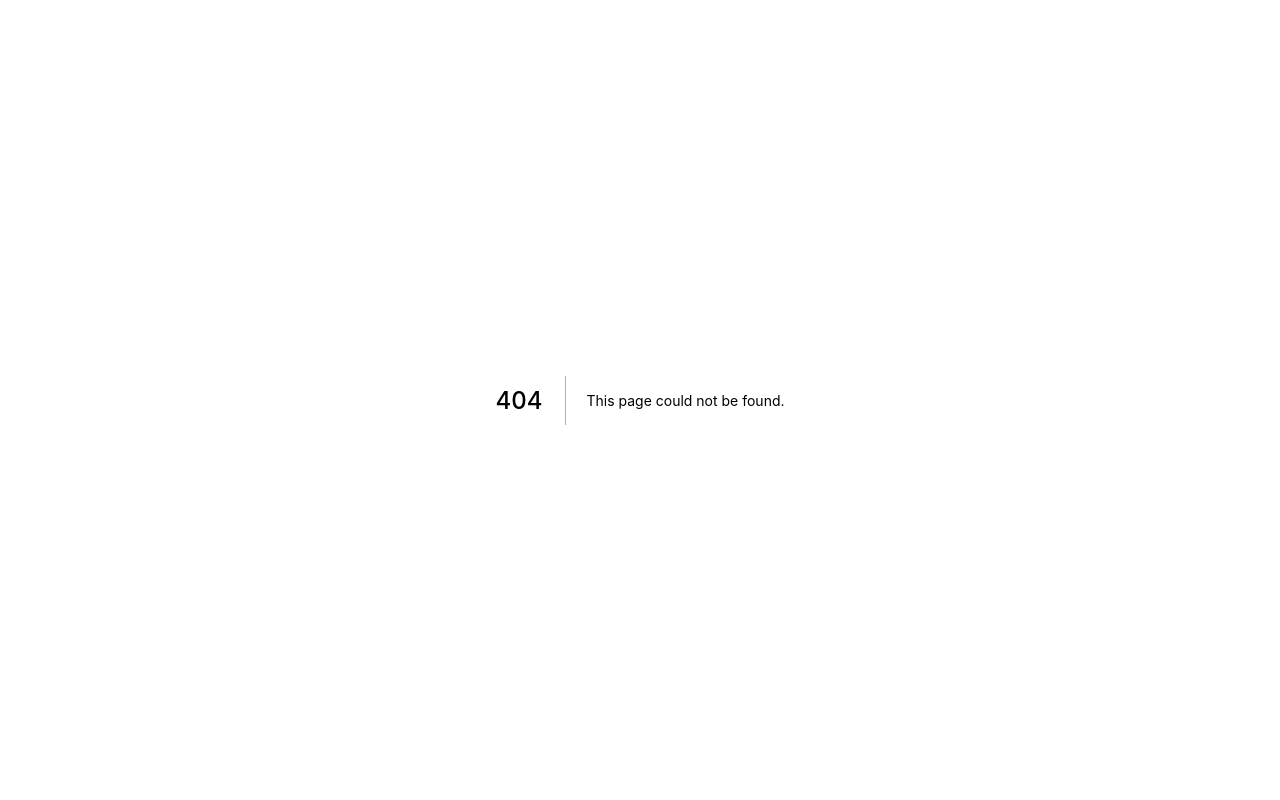
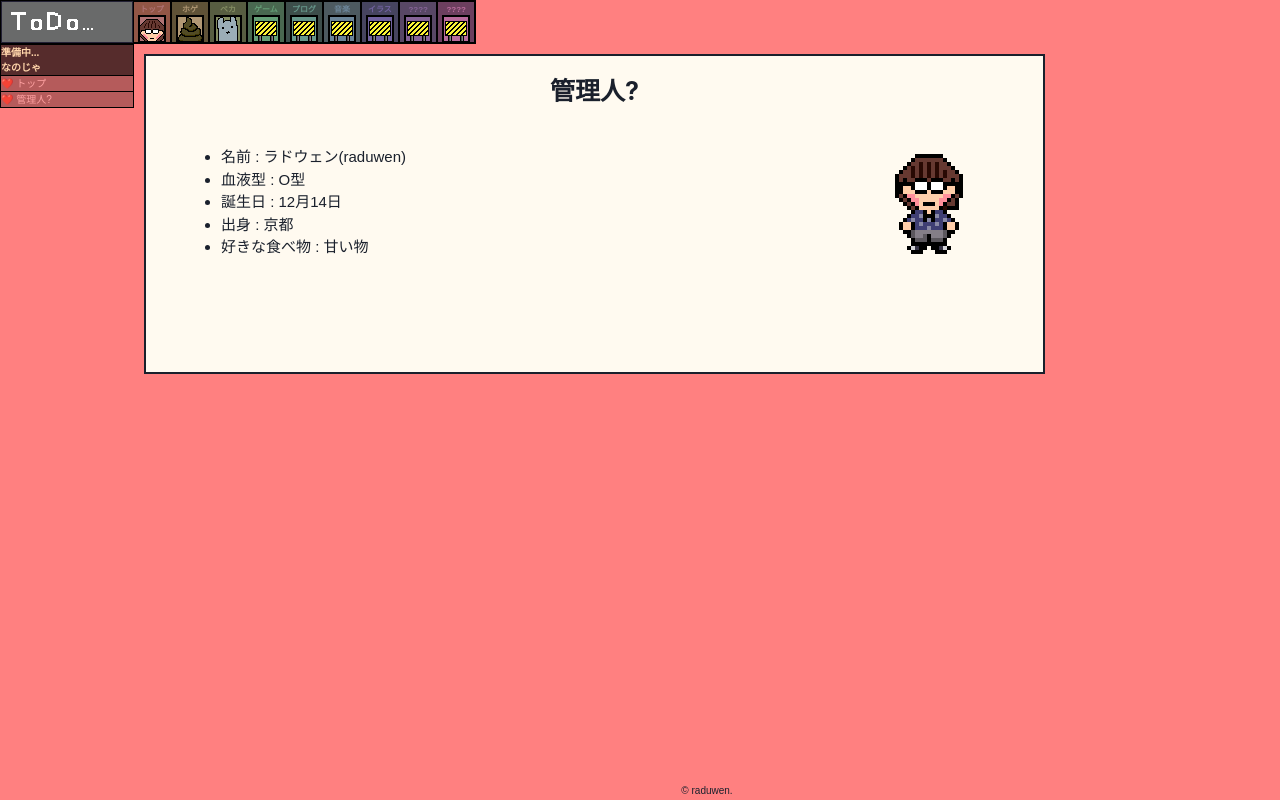
Before and after one commit to raduwen/raduwen.github.io, a Next.js app: page /top/raduwen in a window 1280 px wide. Before the commit this address had no page. Built offline with nearby package versions, Linux system fonts and the light colour scheme.

Commit message:
implements about raduwen page

```diff
--- /dev/null
+++ b/src/pages/top/raduwen.tsx
@@ -0,0 +1,40 @@
+import Head from 'next/head'
+import Image from 'next/image'
+import { Box, Heading, UnorderedList, ListItem } from '@chakra-ui/react'
+
+import { MainLayout } from '@/layouts/MainLayout'
+
+const RaduwenPage = () => {
+  return (
+    <>
+      <Head>
+        <title>管理人? | ラドウェンのラボ</title>
+      </Head>
+
+      <Box border="2px" bg="orange.50" p="8" minW="480px" w="80%" minH="320px">
+        <Heading textAlign="center">管理人?</Heading>
+
+        <Box mt="16" px="16" display="flex" justifyContent="space-between">
+          <Box>
+            <UnorderedList fontSize="lg">
+              <ListItem>名前 : ラドウェン(raduwen)</ListItem>
+              <ListItem>血液型 : O型</ListItem>
+              <ListItem>誕生日 : 12月14日</ListItem>
+              <ListItem>出身 : 京都</ListItem>
+              <ListItem>好きな食べ物 : 甘い物</ListItem>
+            </UnorderedList>
+          </Box>
+          <Box>
+            <Image src="/images/raduwen.png" width={112} height={112} />
+          </Box>
+        </Box>
+      </Box>
+    </>
+  )
+}
+
+RaduwenPage.getLayout = (page: JSX.Element) => {
+  return <MainLayout>{page}</MainLayout>
+}
+
+export default RaduwenPage
--- a/src/repositories/SubMenuRepository.ts
+++ b/src/repositories/SubMenuRepository.ts
@@ -12,7 +12,10 @@ type SubMenuEntity = {
 const data = {
   top: {
     topic: '準備中...\nなのじゃ',
-    items: [{ href: '/top', text: 'トップ' }],
+    items: [
+      { href: '/top', text: 'トップ' },
+      { href: '/top/raduwen', text: '管理人?' },
+    ],
   },
   hoge: {
     topic: '準備中...\nなのじゃ',
```
Also changed, not shown: public/images/raduwen.png (added), src/pages/top/index.tsx (renamed from src/pages/top.tsx).
